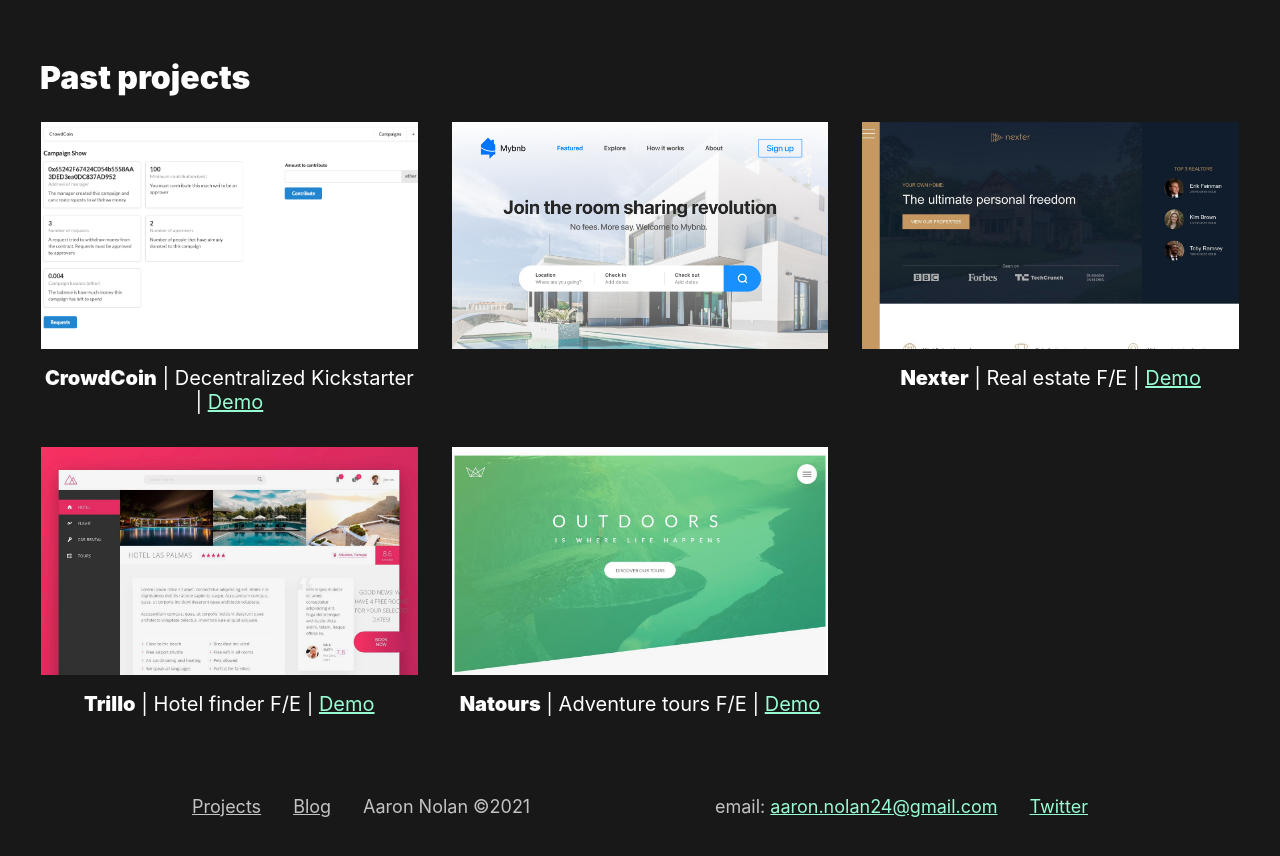
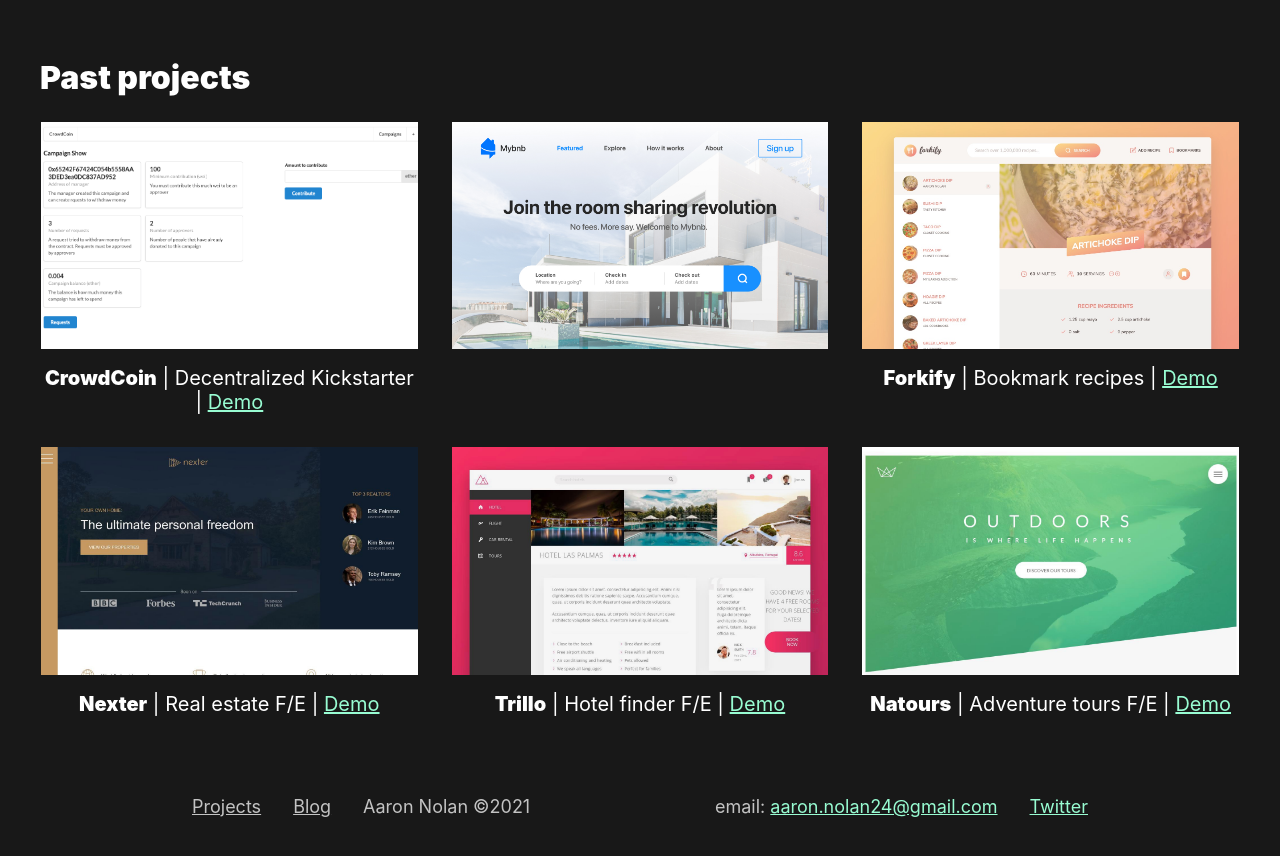
Before and after one commit to anolan23/Portfolio, a Next.js app: page /projects in a window 1280 px wide. Shown: the part 700-1556 px from the top of the page. Built offline with nearby package versions, Linux system fonts and the light colour scheme.

Commit message:
add forkify project

```diff
--- a/pages/projects/index.js
+++ b/pages/projects/index.js
@@ -31,6 +31,12 @@ function Projects() {
       src: '/mybnb.jpg',
       description: 'Decentralized Airbnb F/E',
       href: null,
+    },
+    {
+      title: 'Forkify',
+      src: '/forkify.jpeg',
+      description: 'Bookmark recipes',
+      href: 'https://forkify-nine.vercel.app/',
     },
     {
       title: 'Nexter',
```
Also changed, not shown: public/forkify.jpeg (added).
